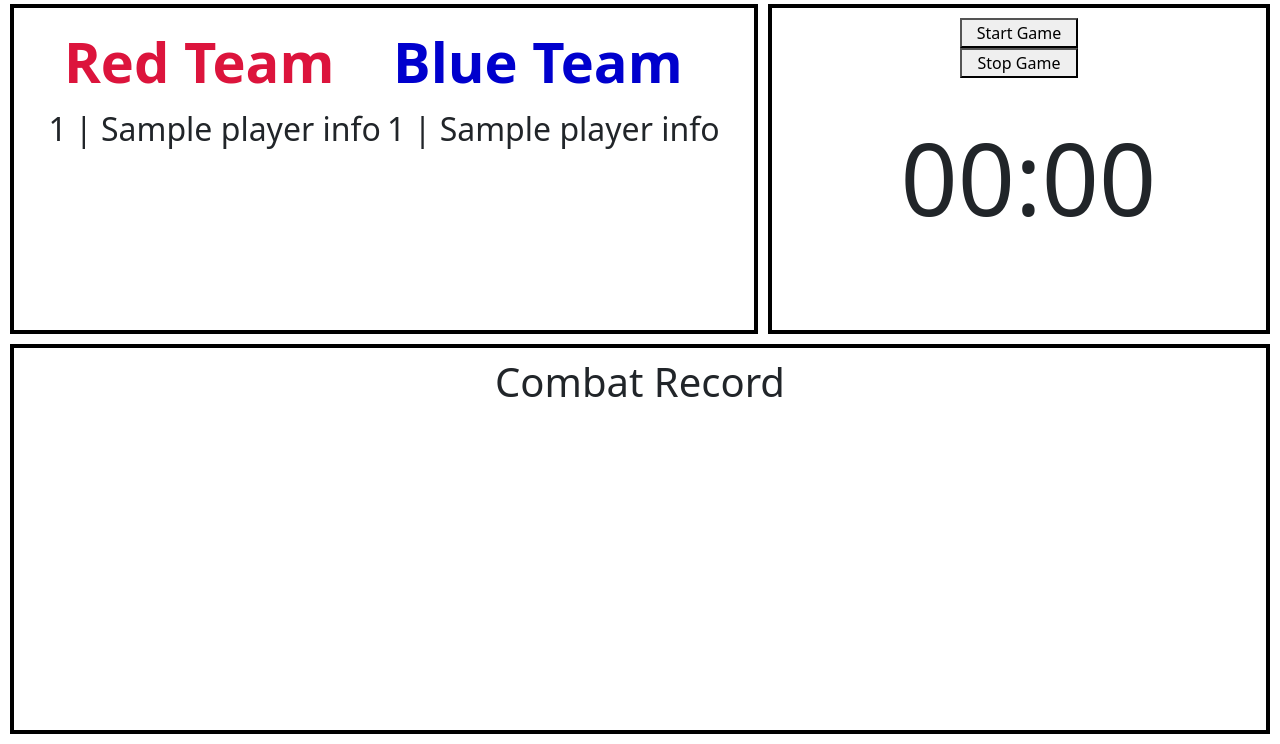
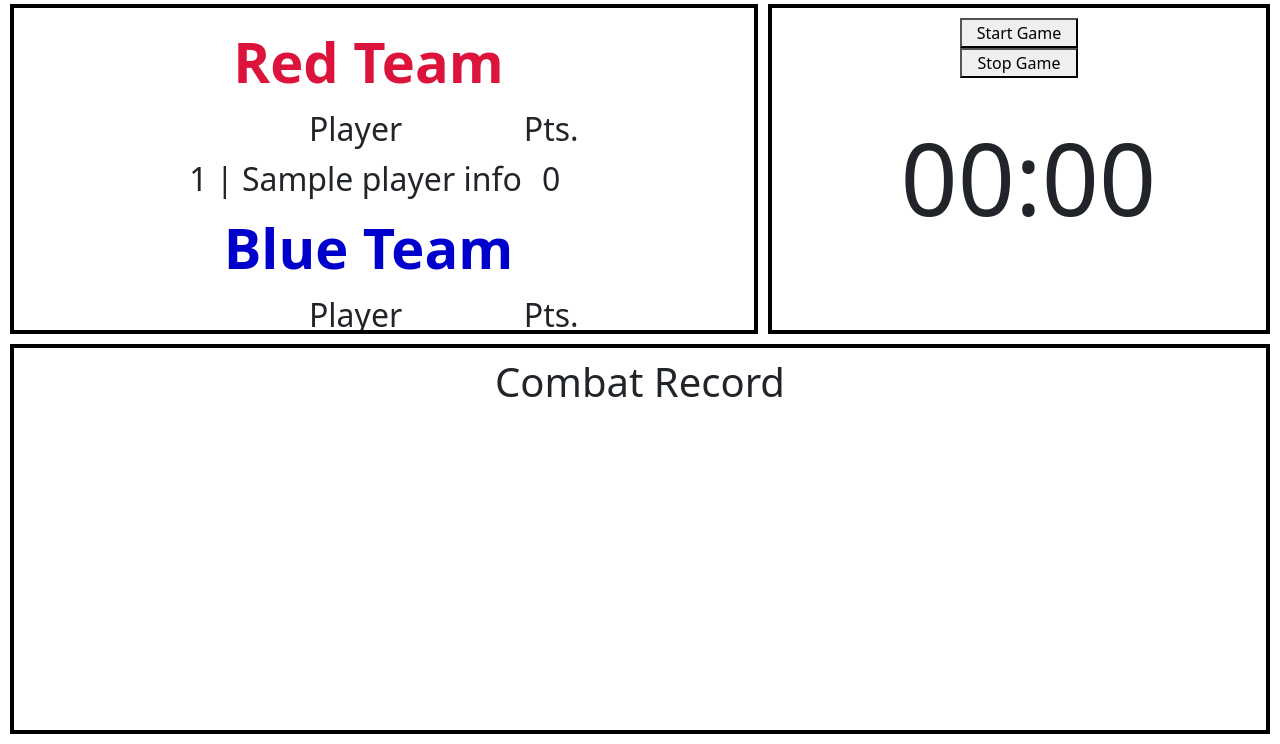
Before and after one commit to CharlesMortensen/SoftwareEngineeringProject1, a Django app: template lasertag/home/templates/home/game_action.html in a window 1280 px wide. Shown: the part 56-800 px from the top of the page. Run offline with Django 4.2, Linux system fonts and the light colour scheme; the template is opened without the code that fills it: most values are stand-ins (such as "Sample title", 1, 10 or a date in 2020); some libraries are stand-ins or nearby versions.

Commit message:
added points sections on game_action

```diff
--- a/lasertag/home/templates/home/game_action.html
+++ b/lasertag/home/templates/home/game_action.html
@@ -32,11 +32,14 @@
             <div class="playerTable">
                 <table align="center">
                     <tr>
-                        <th id="redHeading">Red Team</th>
+                        <th id="redHeading" colspan="2">Red Team</th>
+                    </tr>
+                    <tr>
+                        <td>Player</td><td>Pts.</td>
                     </tr>
                     {% for red_player in red_team %}
                         <tr>
-                            <td>{{red_player.player_info.id}} | {{red_player.player_info.codename}}</td>
+                            <td>{{red_player.player_info.id}} | {{red_player.player_info.codename}}</td><td><div id="red_pts_{{red_player.player_info.id}}">0</div></td>
                         </tr>
                     {% endfor %}
                 </table>
@@ -44,11 +47,14 @@
             <div class="playerTable">
                 <table align="center">
                     <tr>
-                        <th id="blueHeading">Blue Team</th>
+                        <th id="blueHeading" colspan="2">Blue Team</th>
+                    </tr>
+                    <tr>
+                        <td>Player</td><td>Pts.</td>
                     </tr>
                     {% for blue_player in blue_team %}
                         <tr>
-                            <td>{{blue_player.player_info.id}} | {{blue_player.player_info.codename}}</td>
+                            <td>{{blue_player.player_info.id}} | {{blue_player.player_info.codename}}</td><td><div id="red_pts_{{blue_player.player_info.id}}">0</div></td>
                         </tr>
                     {% endfor %}
                 </table>
```
